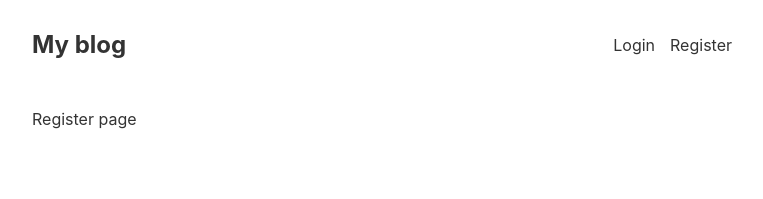
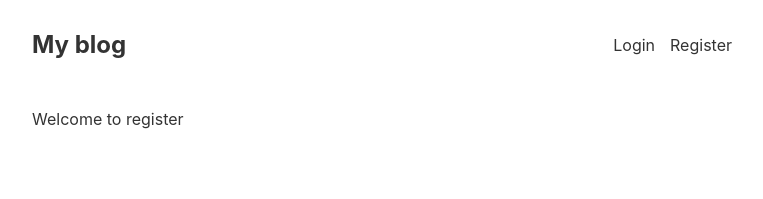
Before and after one commit to marksikaundi/Blog-Beta-fe, a React (Create React App) app: page /register in a window 1280 px wide. Shown: the top 199 px of the page, without its empty margins (258-1021 px from the left). Built offline with nearby package versions, Linux system fonts and the light colour scheme.

Commit message:
added pages

```diff
--- a/src/App.js
+++ b/src/App.js
@@ -3,13 +3,15 @@ import Layout from "./Layout";
 //import Header from "./components/Header";
 import { Route, Routes } from "react-router-dom";
 import IndexPage from "./pages/IndexPage";
+import LoginPage from "./pages/LoginPage";
+import RegisterPage from "./pages/RegisterPage";
 function App() {
   return (
     <Routes>
       <Route path="/" element={<Layout />}>
         <Route index element={<IndexPage />} />
-        <Route path={"/login"} element={<div>Login page</div>} />
-        <Route path={"/register"} element={<div>Register page</div>} />
+        <Route path={"/login"} element={<LoginPage/>} />
+        <Route path={"/register"} element={<RegisterPage/>} />
       </Route>
     </Routes>
   );
--- /dev/null
+++ b/src/pages/LoginPage.js
@@ -0,0 +1,5 @@
+export default function LoginPage() {
+    return(
+        <div>Welcome to login</div>
+    )
+}
--- /dev/null
+++ b/src/pages/RegisterPage.js
@@ -0,0 +1,5 @@
+export default function RegisterPage() {
+    return(
+        <div>Welcome to register</div>
+    )
+}
```
